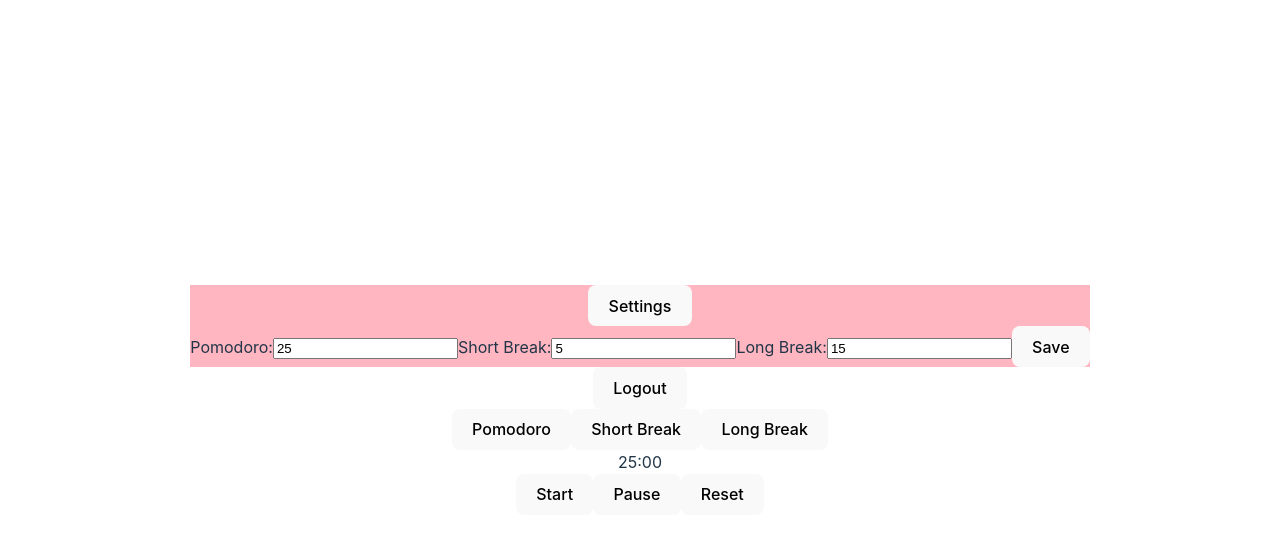
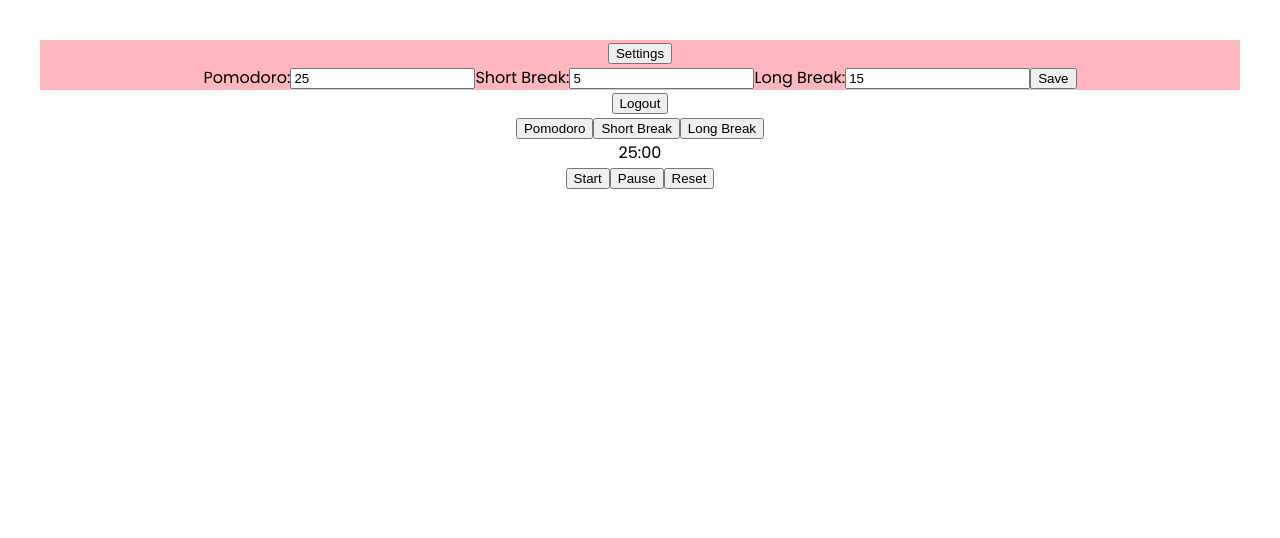
Before and after one commit to VitaliaSvirskaja/pomodoro, a React (Vite) app: page / in a window 1280 px wide. Shown: the top 538 px of the page. Built offline with nearby package versions, Linux system fonts and the light colour scheme; no server answers.

Commit message:
initialized poppins as default font

```diff
--- a/index.html
+++ b/index.html
@@ -2,7 +2,9 @@
 <html lang="en">
   <head>
     <meta charset="UTF-8" />
-    <link rel="icon" type="image/svg+xml" href="/vite.svg" />
+    <link rel="preconnect" href="https://fonts.googleapis.com">
+    <link rel="preconnect" href="https://fonts.gstatic.com" crossorigin>
+    <link href="https://fonts.googleapis.com/css2?family=Poppins:wght@400;600;700&display=swap" rel="stylesheet">
     <meta name="viewport" content="width=device-width, initial-scale=1.0" />
     <title>Vite + React + TS</title>
   </head>
--- a/src/index.css
+++ b/src/index.css
@@ -1,69 +1,4 @@
 :root {
-  font-family: Inter, Avenir, Helvetica, Arial, sans-serif;
+  font-family: "Poppins", sans-serif;
   font-size: 16px;
-  line-height: 24px;
-  font-weight: 400;
-
-  color: rgba(255, 255, 255, 0.87);
-  background-color: #242424;
-
-  font-synthesis: none;
-  text-rendering: optimizeLegibility;
-  -webkit-font-smoothing: antialiased;
-  -moz-osx-font-smoothing: grayscale;
-  -webkit-text-size-adjust: 100%;
 }
-
-a {
-  font-weight: 500;
-  color: #646cff;
-  text-decoration: inherit;
-}
-a:hover {
-  color: #535bf2;
-}
-
-body {
-  margin: 0;
-  display: flex;
-  place-items: center;
-  min-width: 320px;
-  min-height: 100vh;
-}
-
-h1 {
-  font-size: 3.2em;
-  line-height: 1.1;
-}
-
-button {
-  border-radius: 8px;
-  border: 1px solid transparent;
-  padding: 0.6em 1.2em;
-  font-size: 1em;
-  font-weight: 500;
-  font-family: inherit;
-  background-color: #1a1a1a;
-  cursor: pointer;
-  transition: border-color 0.25s;
-}
-button:hover {
-  border-color: #646cff;
-}
-button:focus,
-button:focus-visible {
-  outline: 4px auto -webkit-focus-ring-color;
-}
-
-@media (prefers-color-scheme: light) {
-  :root {
-    color: #213547;
-    background-color: #ffffff;
-  }
-  a:hover {
-    color: #747bff;
-  }
-  button {
-    background-color: #f9f9f9;
-  }
-}
```
